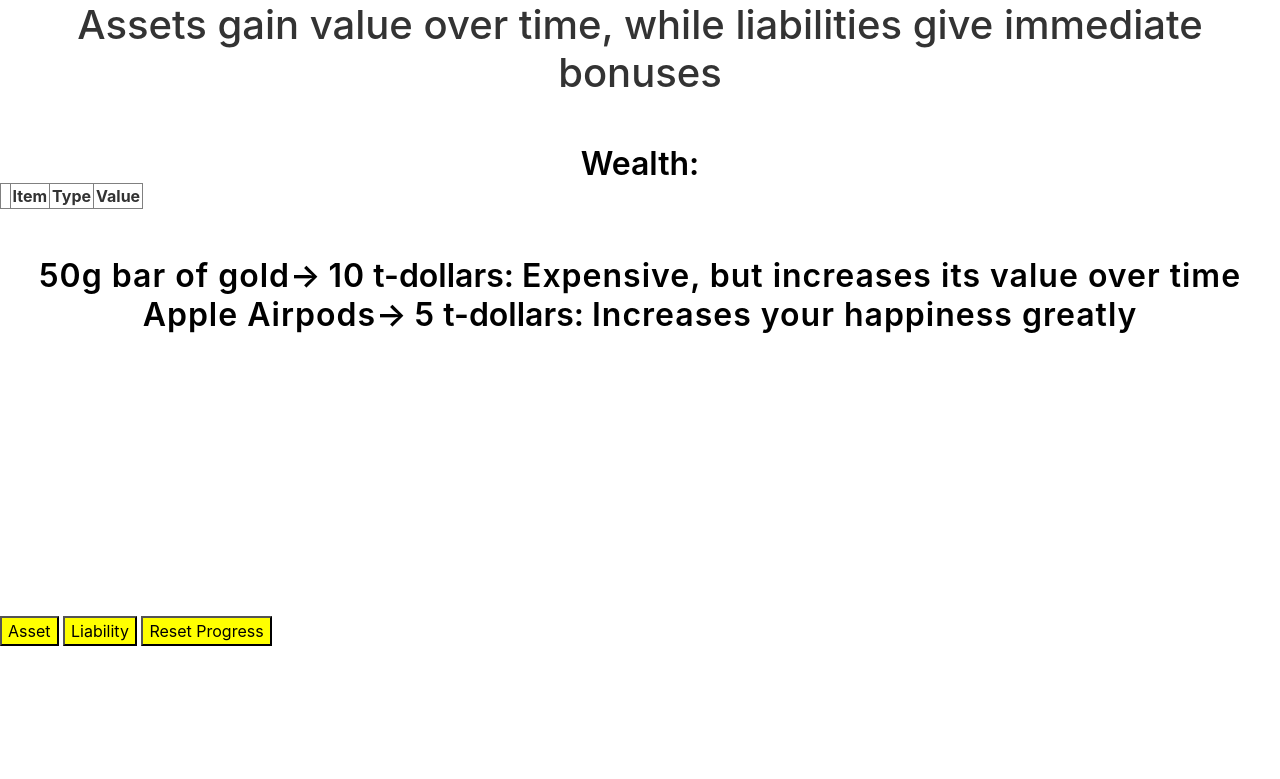
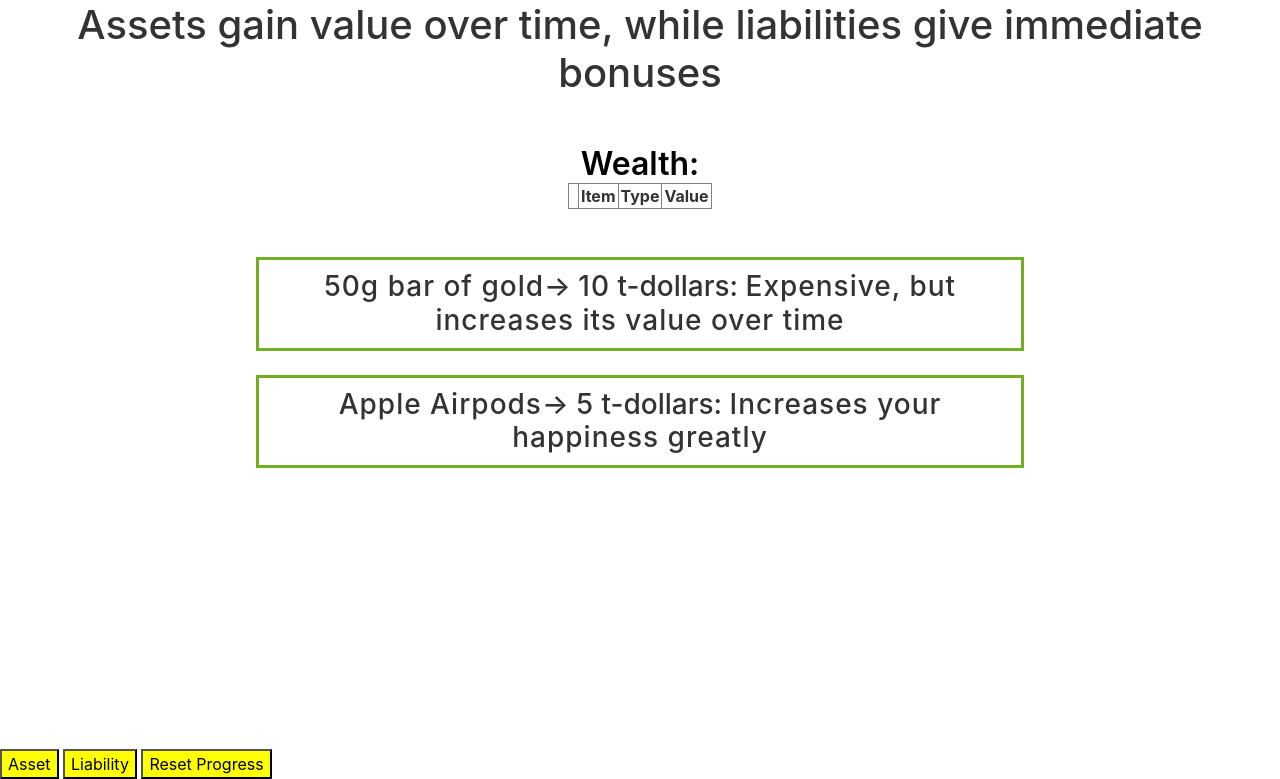
Before and after one commit to jcfrantz-2018/5thumbs, a PHP site: page /Assets.php in a window 1280 px wide. Shown: the part 207-986 px from the top of the page. Before the commit the page ends 853 px from the top, so only its background shows below. Run offline with PHP 8.4, Linux system fonts and the light colour scheme; the visitor is signed in with stand-in values (Sample User, id 1); data comes from the database, SQL or seed files in the repository; both versions use the stored data as it was after the commit.

Commit message:
Updated Assets.php & user.sql
1. adjusted UI for Assets.php
2. added tables for asset and liability items

```diff
--- a/Frontend/assets.php
+++ b/Frontend/assets.php
@@ -45,6 +45,35 @@ $username = $_SESSION['username'];
     Author: BootstrapMade.com
     License: https://bootstrapmade.com/license/
   ======================================================= -->
+
+  <style>
+  h1 {
+  text-align: center;
+}
+
+h2 {
+    text-align: center;
+}
+
+table.center {
+    margin-left:auto;
+    margin-right:auto;
+}
+
+.asset {
+  margin: auto;
+  width: 60%;
+  border: 3px solid #73AD21;
+  padding: 10px;
+}
+
+.liability {
+  margin: auto;
+  width: 60%;
+  border: 3px solid #73AD21;
+  padding: 10px;
+}
+  </style>
 </head>
 
 <?php
@@ -200,7 +229,7 @@ $turn = 11;
         <h2 id='h2'>Wealth:</h2>
 
 
-        <table id="myTableData"  border="1" cellpadding="2">
+        <table id="myTableData" class="center"  border="1" cellpadding="2">
         <tr>
             <td>&nbsp;</td>
             <td><b>Item</b></td>
@@ -209,21 +238,24 @@ $turn = 11;
         </tr>
         </table><br><br>
 
-
-        <h2><span id='asset_name'>50g bar of gold</span>->
+        <div class="asset">
+        <h3><span id='asset_name'>50g bar of gold</span>->
             <span id='asset_value'>10</span> t-dollars:
             <span id='asset_desc'>Expensive, but increases its value over time</span>
-        </h2>
-
-        <h2>
+        </h3>
+        </div>
+    <br>
+        <div class="liability">
+        <h3>
         <span id='liability_name'>Apple Airpods</span>->
         <span id='liability_value'>5</span> t-dollars:
         <span id ='liability_desc'>Increases your happiness greatly</span>
-        </h2>
+        </h3>
+        </div>
 
-        <button onclick="chooseAsset()" style="background-color:yellow;margin-left:auto;margin-right:auto;display:inline-block;margin-top:22%;margin-bottom:0%">Asset</button>
-        <button onclick="chooseLiability()" style="background-color:yellow;margin-left:auto;margin-right:auto;display:inline-block;margin-top:22%;margin-bottom:0%">Liability</button>
-        <button onclick="resetProgress()" style="background-color:yellow;margin-left:auto;margin-right:auto;display:inline-block;margin-top:22%;margin-bottom:0%">Reset Progress</button>
+        <button onclick="chooseAsset()" style="background-color:yellow;margin-left:auto;margin-right:auto;display:inline-block;margin-top:22%;margin-auto:0%">Asset</button>
+        <button onclick="chooseLiability()" style="background-color:yellow;margin-left:auto;margin-right:auto;display:inline-block;margin-top:22%;margin-auto:0%">Liability</button>
+        <button onclick="resetProgress()" style="background-color:yellow;margin-left:auto;margin-right:auto;display:inline-block;margin-top:22%;margin-auto:0%">Reset Progress</button>
 
      </body>
 
```
Also changed, not shown: Database/user.sql (+63 -0 lines).
